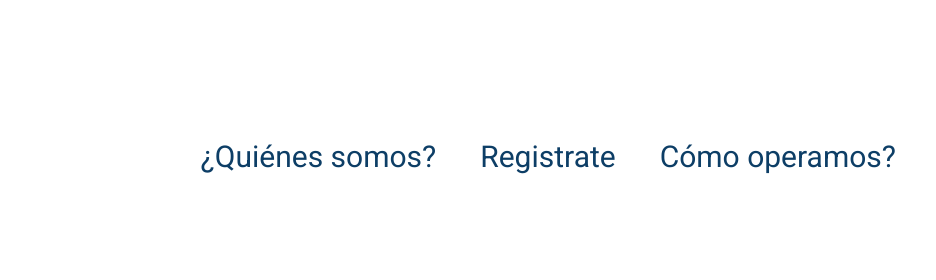
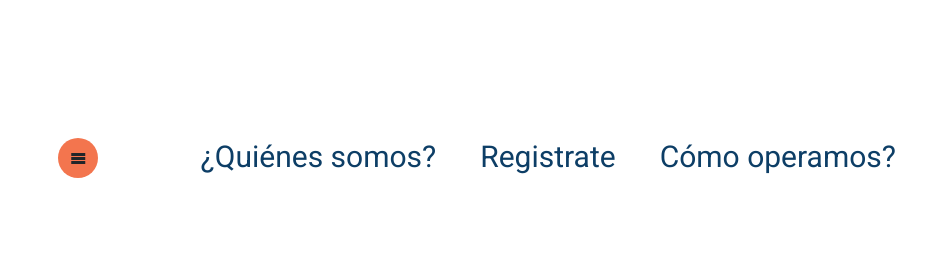
Before and after one commit to carlosfpj/sareru, a plain HTML site: page index.html in a window 1280 px wide. Shown: the top 280 px of the page, 344-1280 px from the left. Drawn offline with nearby package versions, Linux system fonts and the light colour scheme; files whose address does not match are found by name.

Commit message:
25
burger button

```diff
--- a/css/sareru.css
+++ b/css/sareru.css
@@ -69,6 +69,15 @@ ul {
     background-color: #0D3E66;
     color: white;
 
+}
+
+.burger-button {
+    width: 40px;
+    height: 40px;
+    line-height: 40px;
+    text-align: center;
+    border-radius: 50%;
+    background: #F3754E;
 }
 
 .contenedor {
--- a/index.html
+++ b/index.html
@@ -37,6 +37,7 @@
             <figure class="logotipo">
                 <img class="headerImg" alt="sarerubrand" src="images/sareru300px.png" width="300" height="300" alt="sarerubrand">
             </figure>
+            <span class="burger-button icon-menu"></span>
             <nav class="menu">
                 <ul>
                     <li>
```
